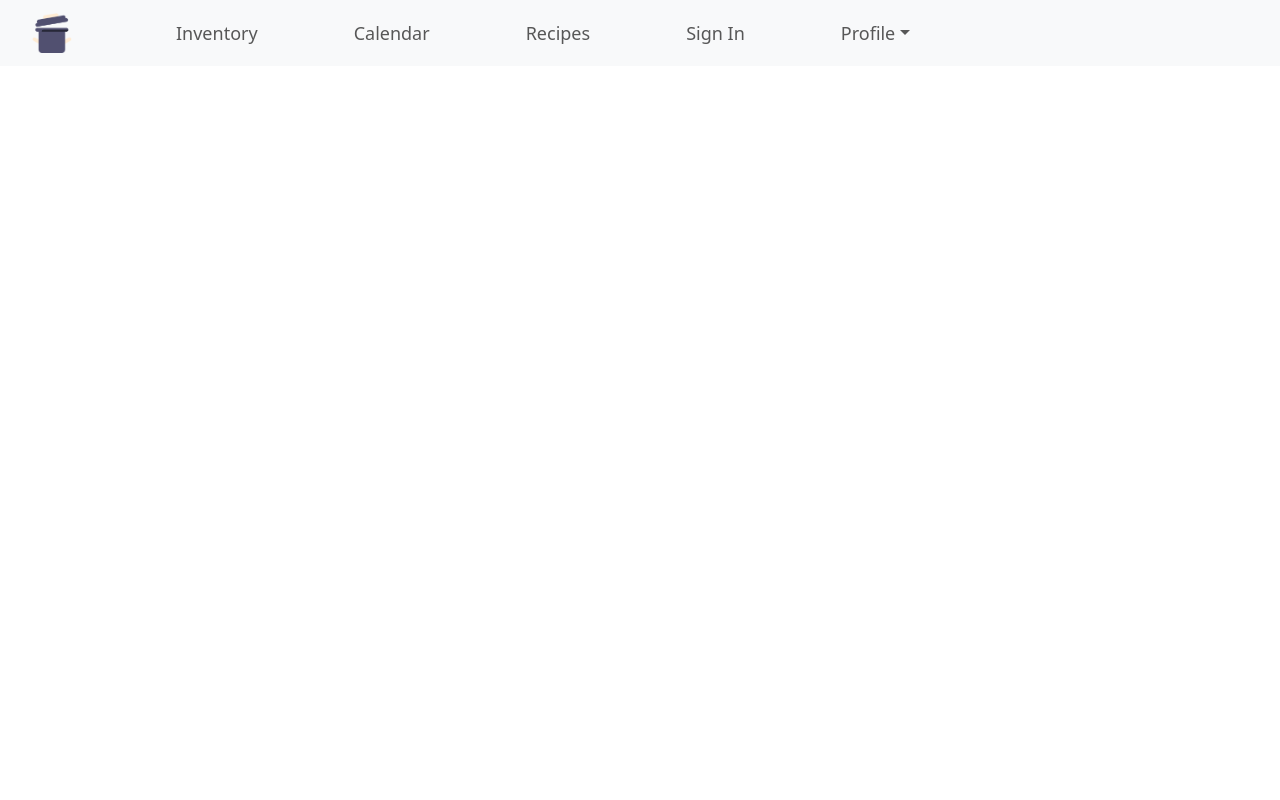
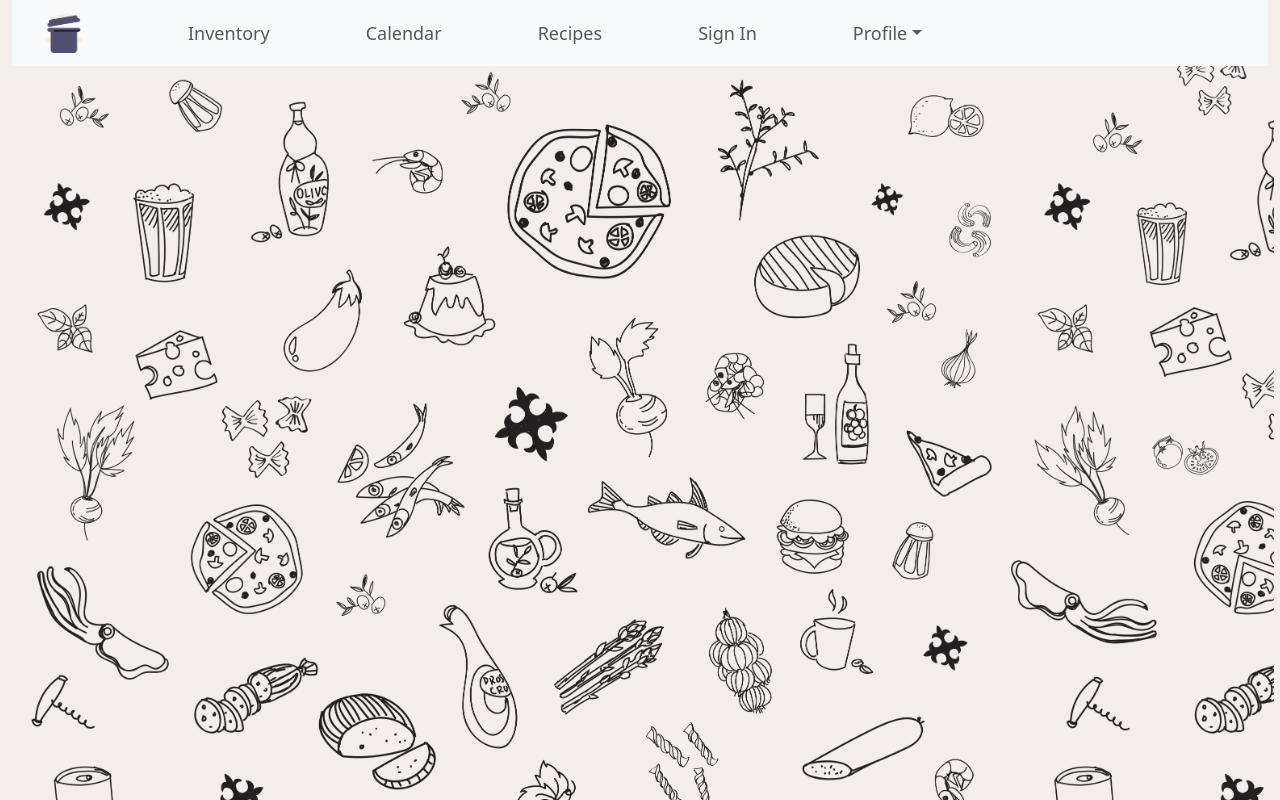
Before and after one commit to Smart-Meal-Prep/smart-meal-planning, a React (Create React App) app in the folder front-end/: page / in a window 1280 px wide. Built offline with nearby package versions, Linux system fonts and the light colour scheme; no server answers.

Commit message:
SM-51: Image background

```diff
--- a/front-end/src/component/Dashboard/Dashboard.js
+++ b/front-end/src/component/Dashboard/Dashboard.js
@@ -1,7 +1,9 @@
 import { React, useEffect } from 'react'
+import { Container } from 'react-bootstrap';
 import endPoints from '../../config/fetch.js'
+import NavigationBar from './NavigationBar.js';
+import Dashboardbody from './Dashboardbody.js';
 import '../../styles/Dashboard.css'
-import NavigationBar from './NavigationBar.js';
 
 const Dashboard = (props) => {
     useEffect(() => { /*Needs test case by front-end team*/
@@ -34,11 +36,10 @@ const Dashboard = (props) => {
     );
 
     return (
-        <div className='container-fluid'>
-            <div className='row'>
-                <NavigationBar />
-            </div>
-        </div>
+        <Container fluid>
+            <NavigationBar />
+            <Dashboardbody />
+        </Container>
     );
 };
 
--- /dev/null
+++ b/front-end/src/component/Dashboard/Dashboardbody.js
@@ -0,0 +1,16 @@
+import React from "react";
+import { Container, Image } from 'react-bootstrap';
+import cooking_logo from "../../assets/cooking_logo.png"
+import food_background from "../../assets/foodpat.png"
+import 'bootstrap/dist/css/bootstrap.min.css';
+import '../../styles/Dashboardbody.css'
+
+const Dashboardbody = () => {
+    return (
+        <div >
+            <Image src={food_background} fluid className="img-container" />
+        </div>
+    )
+}
+
+export default Dashboardbody
--- a/front-end/src/styles/App.css
+++ b/front-end/src/styles/App.css
@@ -0,0 +1,4 @@
+*{
+    padding: 0;
+    margin: 0;
+}
--- a/front-end/src/styles/Dashboard.css
+++ b/front-end/src/styles/Dashboard.css
@@ -0,0 +1,4 @@
+*{
+    padding: 0;
+    margin: 0;
+}
--- /dev/null
+++ b/front-end/src/styles/Dashboardbody.css
@@ -0,0 +1,13 @@
+.container-fluid{
+    background-color: #F3EEEB;
+    height: 100vh;
+    overflow: hidden;
+}
+
+.img-container{
+    justify-content: center;
+    height: 100%;
+    width: 100%;
+    object-fit: cover;
+    margin-left: 6px;
+}
```
Also changed, not shown: front-end/src/assets/foodpat.png (added).
